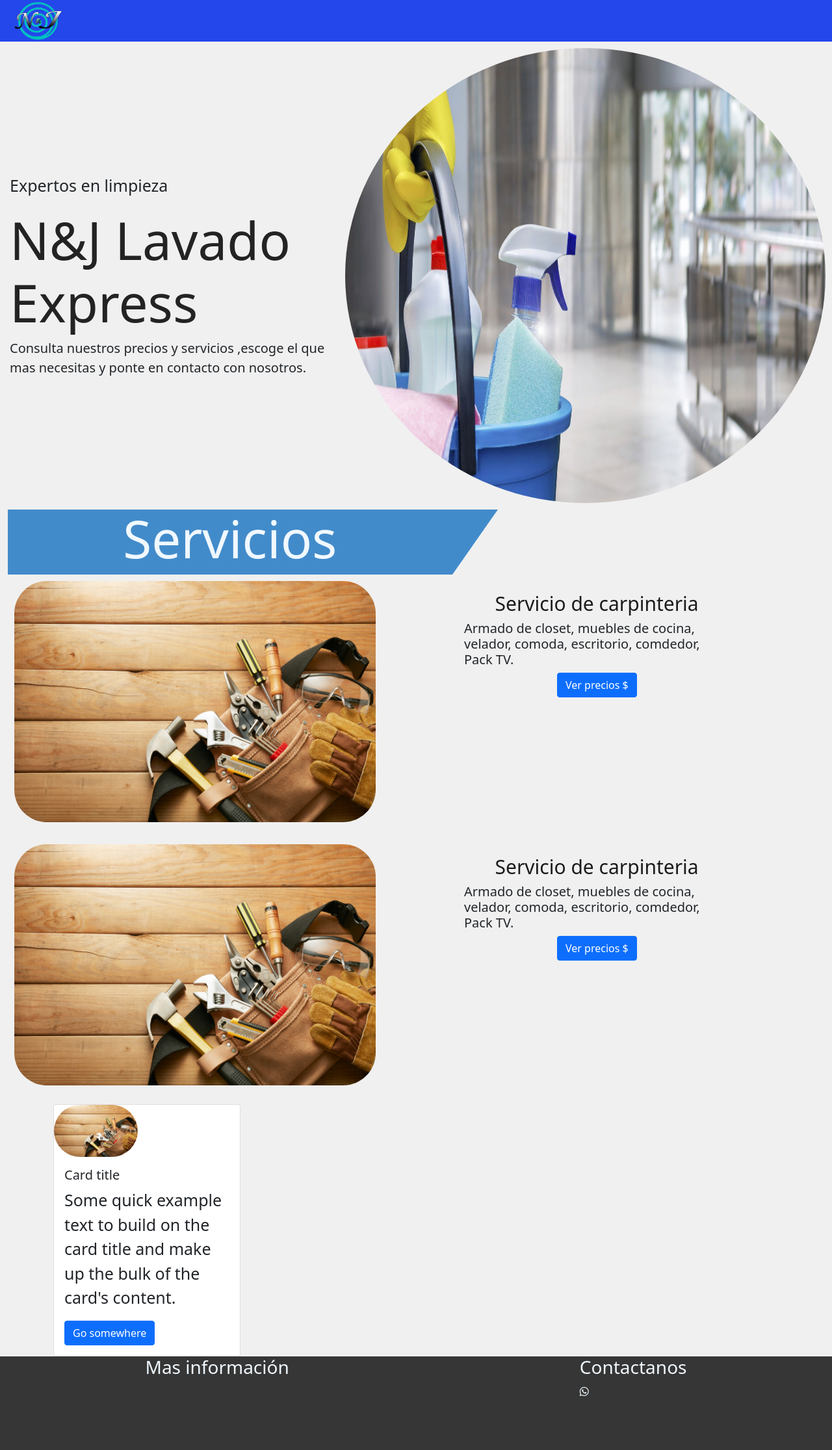
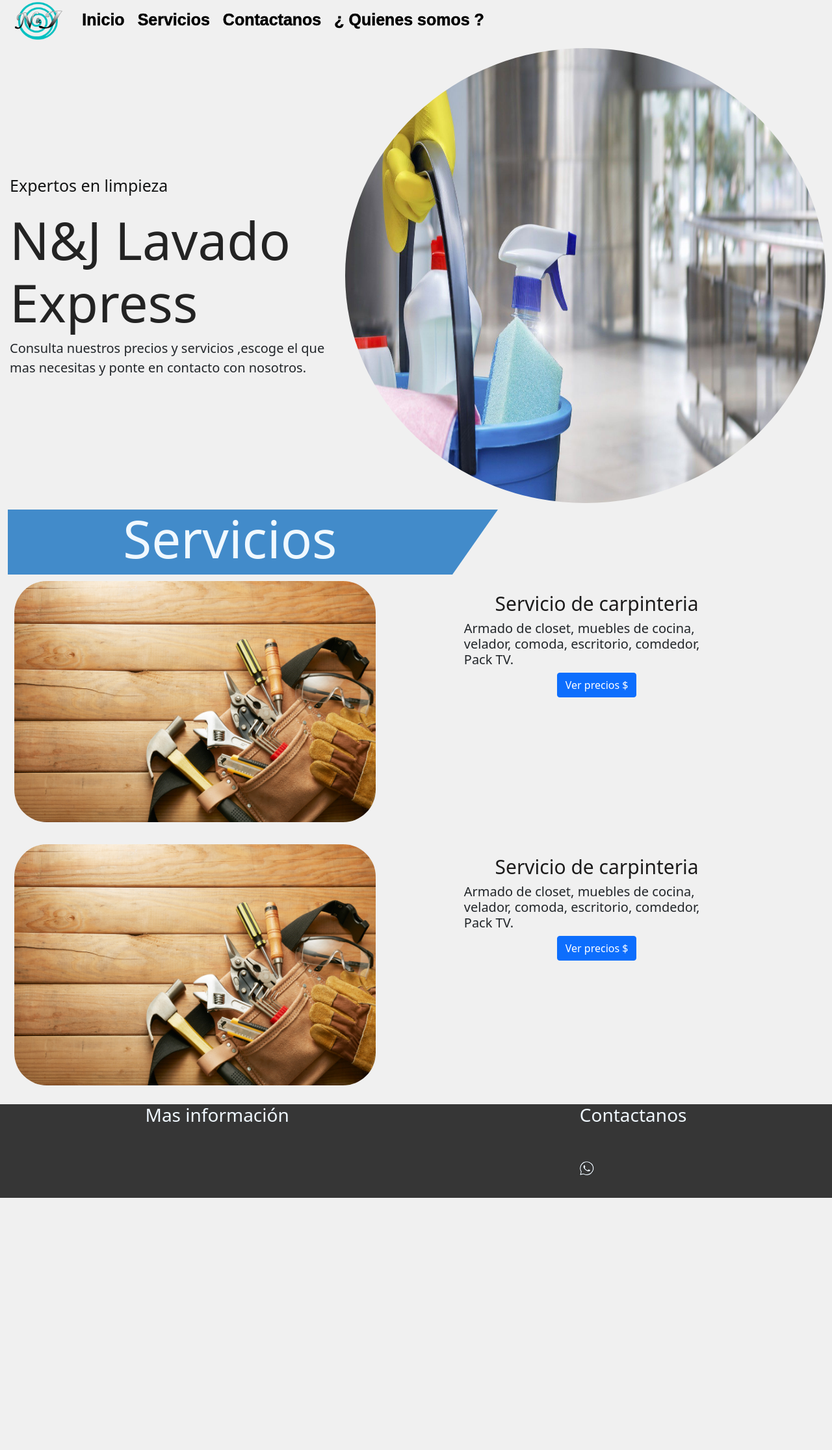
Before and after one commit to joselechuga/N-J, a Django app: page / in a window 1280 px wide. Shown: the whole page at 65% size. After the commit the page ends 1843 px from the top, so only its background shows below. Run offline with Django 4.2, Linux system fonts and the light colour scheme; some libraries are stand-ins or nearby versions.

Commit message:
estructura navbar

```diff
--- a/NYJ/core/static/core/css/home.css
+++ b/NYJ/core/static/core/css/home.css
@@ -3,12 +3,53 @@ body{
 }
 
 .menu{
-    background-color: #2347ea;
+    position: fixed;
+    background-color: #5555d600;
+    width: 100%;
+    display: flex;
+}
+.logo{
+    width: 10%;
 }
 
 .logoicono{
     height: 4em;
 }
+
+.direcciones{
+    width: 100%;
+    display: flex;
+
+}
+
+@import url('https://fonts.googleapis.com/css2?family=Kanit&display=swap');
+a{
+    text-decoration:none;
+    font-size: 25px;
+    font-family: 'Kanit', sans-serif;
+    -webkit-text-stroke: 0.5px black;
+    color: #010101;
+    padding: 10px;
+    border: none;
+    background: none;
+    font-weight: 600;
+}
+a::before {
+    margin-left: auto;
+}
+
+a::after, a::before {
+    content: '';
+    width: 0%;
+    height: 2px;
+    background: #f1eeee;
+    display: block;
+    transition: 0.5s;
+  }
+
+  a:hover::after, a:hover::before {
+    width: 100%;
+  }
 
 p{
     font-size: 25px;
@@ -35,6 +76,10 @@ h3{
 h4{
     color: rgb(28, 27, 27);
     font-size: 30px;
+}
+
+.septop{
+    height:8vh;
 }
 
 .containerportada{
--- a/NYJ/core/static/core/js/home.js
+++ b/NYJ/core/static/core/js/home.js
@@ -1,8 +1,35 @@
 
 /* FUNCION PARA CAMBIAR DE COLOR LA BARRA DE NAVEGACION AL REALIZAR SCROLL - HOVER*/
-/**
- *
- * $(document).ready(function () {
+
+
+$(document).ready(function () {
+
+    var nav = document.getElementById('navbar');
+
+    window.addEventListener('scroll',function(){
+        if(this.window.pageYOffset > 150){
+            nav.classList.add('shadow');
+            $(".menu").css({'background-color': ' #0f6ec1'});
+
+        }else{
+            $("p").css({ color: "#141515" });
+            nav.classList.remove('shadow');
+            $(".menu").css({'background-color': ' #5555d600'});
+        }
+
+        $('a').hover(function() {
+            $(this).css({ color: "beige" });
+        }, function() {
+            $(this).css({ color: "#141515" });
+
+        });
+    });
+//------------------------------------------------------------------------
+
+
+});
+
+/*
 
     var nav = document.getElementById('navbar');
 
@@ -16,21 +43,9 @@
         }
     });
 //------------------------------------------------------------------------
-    $('p').hover(function() {
-        $(this).css({ background: "#4195de" });
-        $(this).css({ color: "beige" });
-    }, function() {
-        $(this).css({ background: "#11ffee00" });
-        $(this).css({ color: "#141515" });
-
-    });
-
-});
-
- */
 
 
-/*
+
     hover para imagenes
     $('.portada').hover(function(){
         $(this).css({ webkitfilter: 'grayscale(0%)'});
@@ -39,4 +54,14 @@
         $(this).css({ webkitfilter: 'grayscale(100%)'});
         $(this).css({ filter: 'grayscale(100%)'});
     });
+
+
+        $('p').hover(function() {
+        $(this).css({ background: "#4195de" });
+        $(this).css({ color: "beige" });
+    }, function() {
+        $(this).css({ background: "#11ffee00" });
+        $(this).css({ color: "#141515" });
+
+    });
    */
--- a/NYJ/core/templates/core/home.html
+++ b/NYJ/core/templates/core/home.html
@@ -15,15 +15,23 @@
   </head>
 
   <body>
-    <div class="menu">
+    <div id="navbar" class="menu">
         <div class="logo">
             <img class="logoicono" src="{% static 'core/img/LOGO.png' %}" alt="logo_de_la_pagina">
+        </div>
+
+        <div class="direcciones">
+            <a href="#">Inicio </a>
+            <a href="#">Servicios </a>
+            <a href="#">Contactanos </a>
+            <a href="#">¿ Quienes somos ?</a>
         </div>
     </div>
 
 <!--FIN NAVBAR-->
+<div class="septop"></div>
+    <div class=" container-fluid containerportada">
 
-    <div class=" container-fluid containerportada">
         <div class="infoportada">
             <p>Expertos en limpieza</p>
             <h1>N&J Lavado Express</h1>
@@ -40,12 +48,12 @@
         </div>
 
         <div class="servi" >
-            <img id="imgcarp" class="carpimg" data-aos="zoom-in" src="{% static 'core/img/carpinteria.jpg' %}" alt="">
+            <img id="imgcarp" class="carpimg" src="{% static 'core/img/carpinteria.jpg' %}" alt="">
 
-            <div class="container dato">
-               <h4  data-aos="fade-left">{{carpinteria}}</h4>
-               <h5 class="desc_serv" data-aos="zoom-in">{{description}}</h5>
-               <button class="btn btn-primary" data-aos="zoom-in">Ver precios $</button>
+            <div class="container dato ">
+               <h4  >{{carpinteria}}</h4>
+               <h5 class="desc_serv " >{{description}}</h5>
+               <button class="btn btn-primary" >Ver precios $</button>
             </div>
         </div>
 
@@ -61,18 +69,6 @@
 
     </div>
 
-
-
-    <div class="container">
-        <div class="card" style="width: 18rem;">
-            <img  class="carpimg" src="{% static 'core/img/carpinteria.jpg' %}" class="card-img-top" alt="...">
-            <div class="card-body">
-              <h5 class="card-title">Card title</h5>
-              <p class="card-text">Some quick example text to build on the card title and make up the bulk of the card's content.</p>
-              <a href="#" class="btn btn-primary">Go somewhere</a>
-            </div>
-          </div>
-    </div>
 
 <!--Seccion footer-->
     <footer>
```
